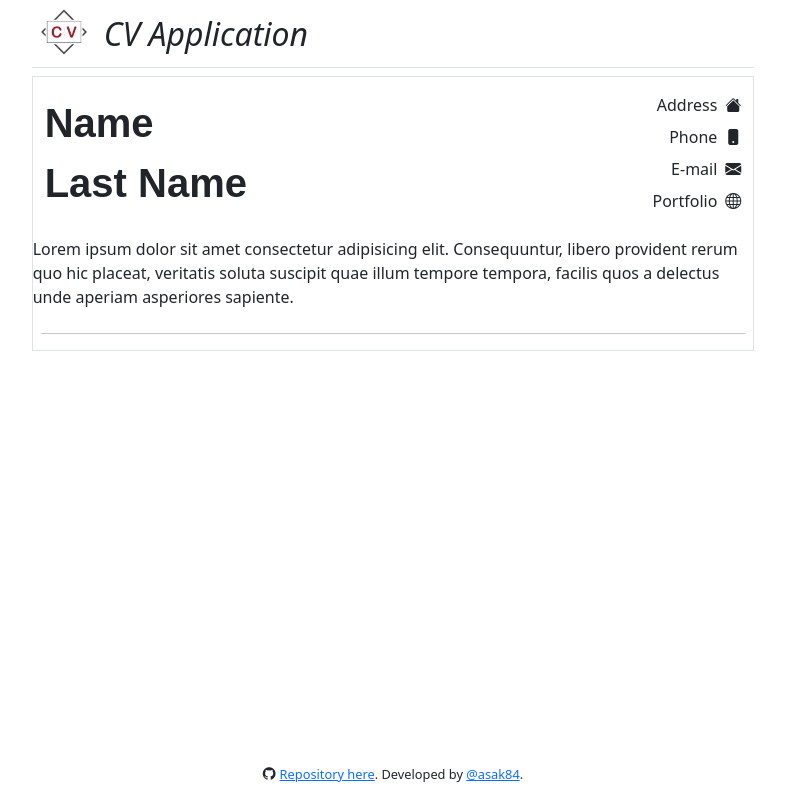
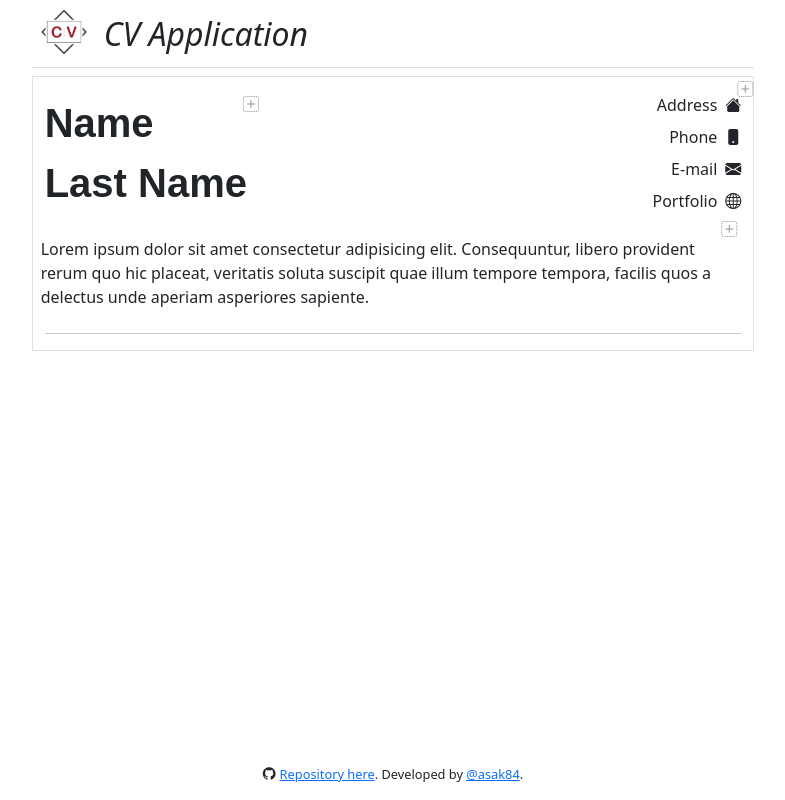
Before and after one commit to asaks84/cv-application, a React (Vite) app: page / in a window 1280 px wide. Shown: the whole page, without its empty margins (247-1032 px from the left). Built offline with nearby package versions, Linux system fonts and the light colour scheme; a web font is replaced by a local one.

Commit message:
adding edit button

```diff
--- a/src/App.css
+++ b/src/App.css
@@ -63,6 +63,7 @@ header {
 }
 
 .basicInfo {
+  & li{white-space: nowrap;}
   & i{
     padding-left: .5rem;
   }
--- a/src/Components/BasicInfo.jsx
+++ b/src/Components/BasicInfo.jsx
@@ -1,7 +1,7 @@
 function BasicInfo() {
 
   return (
-    <div className="col basicInfo d-flex flex-row justify-content-end align-items-stretch">
+    <div className="col basicInfo d-flex flex-row justify-content-end align-items-stretch position-relative">
             <ul className='list-unstyled d-flex flex-column gap-2 text-end pt-3'>
               <li>
                 Address
@@ -20,6 +20,7 @@ function BasicInfo() {
                 <i className='bi bi-globe'></i>
               </li>
             </ul>
+            <i className='opacity-50 bi bi-plus-square-dotted fs-6 position-absolute top-0 pb-3 end-0'></i>
           </div>
   )
 }
--- a/src/Components/Main.jsx
+++ b/src/Components/Main.jsx
@@ -7,14 +7,14 @@ function Main() {
   return (
     <>
       <div className="container text-center border mt-2">
-        <div className="row align-items-center justify-content-center">
+        <div className="row align-items-center justify-content-center justify-content-sm-start">
           <Name />
           <BasicInfo />
-          <div className="row p-0 my-2">
+          <div className="row px-2 g-0 my-2">
             <Profile />
           </div>
         </div>
-        <div className="row px-2">
+        <div className="row justify-content-center mx-0">
           <hr />
         </div>
       </div>
--- a/src/Components/Name.jsx
+++ b/src/Components/Name.jsx
@@ -1,9 +1,10 @@
 function Name() {
 
   return (
-    <div className="col d-flex flex-column justify-content-center name text-start fs-1 h-100">
+    <div className="col-auto name text-start fs-1 position-relative">
       <p className="first m-0">Name</p>
-      <p className="last m-0">Last Name</p>
+      <p className="last m-0 text-nowrap">Last Name</p>
+      <i className='opacity-50 bi bi-plus-square-dotted fs-6 position-absolute top-0 pb-3 end-0'></i>
     </div>
   )
 }
--- a/src/Components/Profile.jsx
+++ b/src/Components/Profile.jsx
@@ -1,9 +1,10 @@
 function Profile() {
 
   return (
-    <>
-    <p className='text-start p-0'>Lorem ipsum dolor sit amet consectetur adipisicing elit. Consequuntur, libero provident rerum quo hic placeat, veritatis soluta suscipit quae illum tempore tempora, facilis quos a delectus unde aperiam asperiores sapiente.</p>
-    </>
+    <div className="position-relative">
+      <p className='text-start'>Lorem ipsum dolor sit amet consectetur adipisicing elit. Consequuntur, libero provident rerum quo hic placeat, veritatis soluta suscipit quae illum tempore tempora, facilis quos a delectus unde aperiam asperiores sapiente.</p>
+      <i className='opacity-50 bi bi-plus-square-dotted fs-6 position-absolute top-0 pb-3 end-0 translate-middle'></i>
+    </div>
   )
 }
 
--- a/src/index.css
+++ b/src/index.css
@@ -12,10 +12,6 @@
   text-rendering: optimizeLegibility;
   -webkit-font-smoothing: antialiased;
   -moz-osx-font-smoothing: grayscale;
-
-  & hr {
-    width: 80vw;
-  }
 }
 
 a {
```
